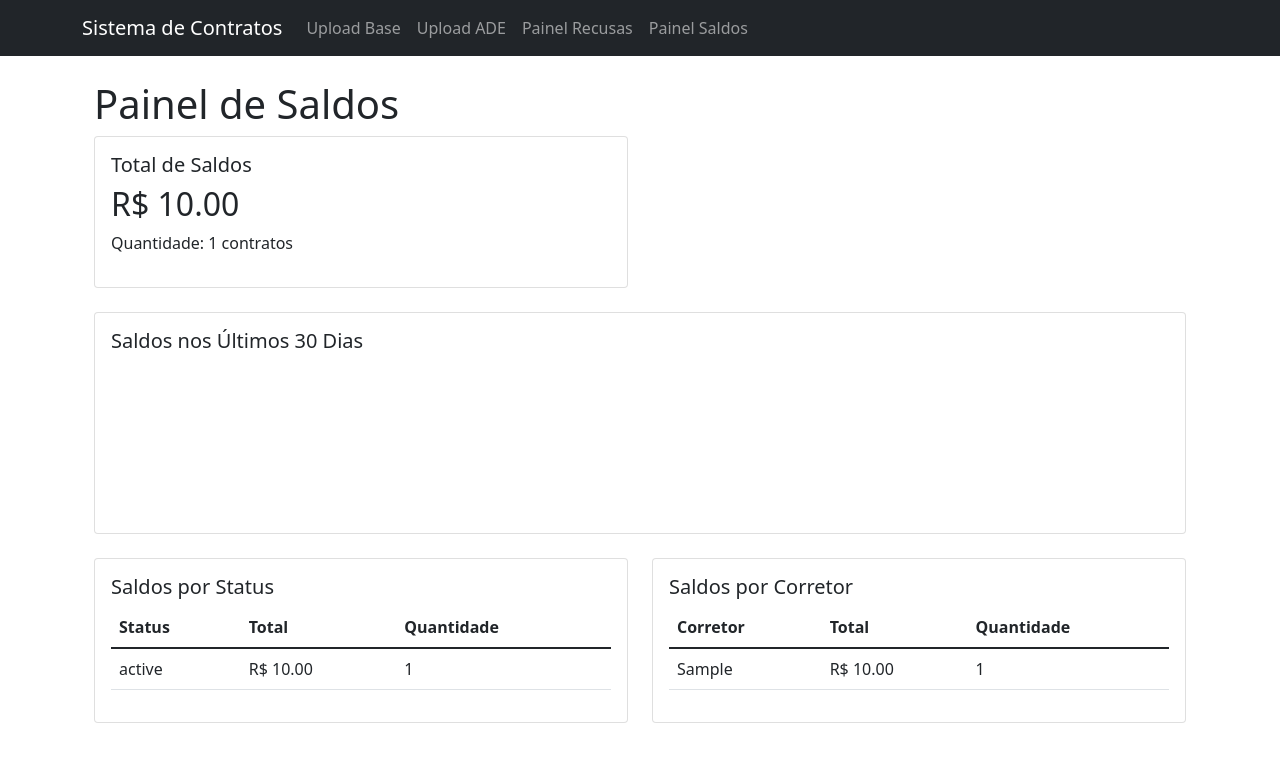
After one commit to alexandreserra1/excel_uploader, a Django app: page /dashboard/saldos/ in a window 1280 px wide. The commit adds this page. Shown: the top 762 px of the page. Run offline with Django 5.2, Linux system fonts and the light colour scheme; tables that the repository leaves empty hold one stand-in row (values such as "Sample post"); a map, chart or similar area stays blank.

Commit message:
Adicionado painéis de recusas e saldos, melhorado upload de arquivos

```diff
--- /dev/null
+++ b/myapp/dashboards/views.py
@@ -0,0 +1,68 @@
+from django.db.models import Count, Sum, Q
+from datetime import datetime, timedelta
+from ..models import Contrato
+
+def get_painel_recusas_data():
+    """
+    Retorna dados para o painel de recusas
+    """
+    hoje = datetime.now().date()
+    ultimos_30_dias = hoje - timedelta(days=30)
+
+    return {
+        'total_recusas': Contrato.objects.filter(status='Recusado').count(),
+        'recusas_hoje': Contrato.objects.filter(
+            status='Recusado',
+            data_inclusao__date=hoje
+        ).count(),
+        'recusas_por_status': Contrato.objects.filter(
+            status='Recusado'
+        ).values('status_do_contrato').annotate(
+            total=Count('id')
+        ).order_by('-total'),
+        'recusas_por_corretor': Contrato.objects.filter(
+            status='Recusado'
+        ).values('corretor').annotate(
+            total=Count('id')
+        ).order_by('-total'),
+        'grafico_recusas': Contrato.objects.filter(
+            status='Recusado',
+            data_inclusao__date__gte=ultimos_30_dias
+        ).values('data_inclusao__date').annotate(
+            total=Count('id')
+        ).order_by('data_inclusao__date')
+    }
+
+def get_painel_saldos_data():
+    """
+    Retorna dados para o painel de saldos
+    """
+    hoje = datetime.now().date()
+    ultimos_30_dias = hoje - timedelta(days=30)
+
+    return {
+        'total_saldos': Contrato.objects.filter(
+            valor_saldo__gt=0
+        ).aggregate(
+            total=Sum('valor_saldo'),
+            quantidade=Count('id')
+        ),
+        'saldos_por_status': Contrato.objects.filter(
+            valor_saldo__gt=0
+        ).values('status').annotate(
+            total=Sum('valor_saldo'),
+            quantidade=Count('id')
+        ).order_by('-total'),
+        'saldos_por_corretor': Contrato.objects.filter(
+            valor_saldo__gt=0
+        ).values('corretor').annotate(
+            total=Sum('valor_saldo'),
+            quantidade=Count('id')
+        ).order_by('-total'),
+        'grafico_saldos': Contrato.objects.filter(
+            valor_saldo__gt=0,
+            data_inclusao__date__gte=ultimos_30_dias
+        ).values('data_inclusao__date').annotate(
+            total=Sum('valor_saldo')
+        ).order_by('data_inclusao__date')
+    }
--- /dev/null
+++ b/myapp/templates/base.html
@@ -0,0 +1,42 @@
+<!DOCTYPE html>
+<html lang="pt-br">
+<head>
+    <meta charset="UTF-8">
+    <title>{% block title %}Sistema de Contratos{% endblock %}</title>
+    <link href="https://cdn.jsdelivr.net/npm/bootstrap@5.1.3/dist/css/bootstrap.min.css" rel="stylesheet">
+    <script src="https://cdn.jsdelivr.net/npm/chart.js"></script>
+</head>
+<body>
+    <nav class="navbar navbar-expand-lg navbar-dark bg-dark">
+        <div class="container">
+            <a class="navbar-brand" href="/">Sistema de Contratos</a>
+            <button class="navbar-toggler" type="button" data-bs-toggle="collapse" data-bs-target="#navbarNav">
+                <span class="navbar-toggler-icon"></span>
+            </button>
+            <div class="collapse navbar-collapse" id="navbarNav">
+                <ul class="navbar-nav">
+                    <li class="nav-item">
+                        <a class="nav-link" href="{% url 'upload-base-completa' %}">Upload Base</a>
+                    </li>
+                    <li class="nav-item">
+                        <a class="nav-link" href="{% url 'upload-atualizacao-ade' %}">Upload ADE</a>
+                    </li>
+                    <li class="nav-item">
+                        <a class="nav-link" href="{% url 'painel-recusas' %}">Painel Recusas</a>
+                    </li>
+                    <li class="nav-item">
+                        <a class="nav-link" href="{% url 'painel-saldos' %}">Painel Saldos</a>
+                    </li>
+                </ul>
+            </div>
+        </div>
+    </nav>
+
+    <div class="container mt-4">
+        {% block content %}{% endblock %}
+    </div>
+
+    <script src="https://cdn.jsdelivr.net/npm/bootstrap@5.1.3/dist/js/bootstrap.bundle.min.js"></script>
+    {% block extra_js %}{% endblock %}
+</body>
+</html>
--- /dev/null
+++ b/myapp/templates/dashboards/saldos.html
@@ -0,0 +1,121 @@
+{% extends 'base.html' %}
+
+{% block title %}Painel de Saldos{% endblock %}
+
+{% block content %}
+<div class="container mt-4">
+    <h1>Painel de Saldos</h1>
+
+    <!-- Cards com totais -->
+    <div class="row mb-4">
+        <div class="col-md-6">
+            <div class="card">
+                <div class="card-body">
+                    <h5 class="card-title">Total de Saldos</h5>
+                    <h2 class="card-text">R$ {{ total_saldos.total|floatformat:2 }}</h2>
+                    <p>Quantidade: {{ total_saldos.quantidade }} contratos</p>
+                </div>
+            </div>
+        </div>
+    </div>
+
+    <!-- Gráfico de saldos -->
+    <div class="row mb-4">
+        <div class="col-12">
+            <div class="card">
+                <div class="card-body">
+                    <h5 class="card-title">Saldos nos Últimos 30 Dias</h5>
+                    <canvas id="graficoSaldos"></canvas>
+                </div>
+            </div>
+        </div>
+    </div>
+
+    <!-- Tabelas -->
+    <div class="row">
+        <div class="col-md-6">
+            <div class="card">
+                <div class="card-body">
+                    <h5 class="card-title">Saldos por Status</h5>
+                    <table class="table">
+                        <thead>
+                            <tr>
+                                <th>Status</th>
+                                <th>Total</th>
+                                <th>Quantidade</th>
+                            </tr>
+                        </thead>
+                        <tbody>
+                            {% for saldo in saldos_por_status %}
+                            <tr>
+                                <td>{{ saldo.status }}</td>
+                                <td>R$ {{ saldo.total|floatformat:2 }}</td>
+                                <td>{{ saldo.quantidade }}</td>
+                            </tr>
+                            {% endfor %}
+                        </tbody>
+                    </table>
+                </div>
+            </div>
+        </div>
+        <div class="col-md-6">
+            <div class="card">
+                <div class="card-body">
+                    <h5 class="card-title">Saldos por Corretor</h5>
+                    <table class="table">
+                        <thead>
+                            <tr>
+                                <th>Corretor</th>
+                                <th>Total</th>
+                                <th>Quantidade</th>
+                            </tr>
+                        </thead>
+                        <tbody>
+                            {% for saldo in saldos_por_corretor %}
+                            <tr>
+                                <td>{{ saldo.corretor }}</td>
+                                <td>R$ {{ saldo.total|floatformat:2 }}</td>
+                                <td>{{ saldo.quantidade }}</td>
+                            </tr>
+                            {% endfor %}
+                        </tbody>
+                    </table>
+                </div>
+            </div>
+        </div>
+    </div>
+</div>
+
+<!-- JavaScript para o gráfico -->
+<script src="https://cdn.jsdelivr.net/npm/chart.js"></script>
+<script>
+document.addEventListener('DOMContentLoaded', function() {
+    const ctx = document.getElementById('graficoSaldos').getContext('2d');
+    new Chart(ctx, {
+        type: 'line',
+        data: {
+            labels: {{ grafico_saldos|safe }}.map(item => item.data_inclusao__date),
+            datasets: [{
+                label: 'Saldos por Dia',
+                data: {{ grafico_saldos|safe }}.map(item => item.total),
+                borderColor: 'rgb(75, 192, 192)',
+                tension: 0.1
+            }]
+        },
+        options: {
+            responsive: true,
+            scales: {
+                y: {
+                    beginAtZero: true,
+                    ticks: {
+                        callback: function(value) {
+                            return 'R$ ' + value.toLocaleString('pt-BR');
+                        }
+                    }
+                }
+            }
+        }
+    });
+});
+</script>
+{% endblock %}
--- a/myapp/urls.py
+++ b/myapp/urls.py
@@ -1,18 +1,18 @@
 # myapp/urls.py
 
 from django.urls import path
-from .views import (
-    ContratoListCreateView,
-    ContratoDetailView,
-    ContratoAdeDetailView,
-    upload_base_completa,
-    upload_atualizacao_ade,
-)
+from . import views
 
 urlpatterns = [
-    path('upload/', upload_base_completa, name='upload-base-completa'),
-    path('upload-atualizacao/', upload_atualizacao_ade, name='upload-atualizacao-ade'),
-    path('contratos/', ContratoListCreateView.as_view(), name='contrato-list'),
-    path('contratos/<int:pk>/', ContratoDetailView.as_view(), name='contrato-detail'),
-    path('contratos/ade/<str:ade>/', ContratoAdeDetailView.as_view(), name='contrato-ade-detail'),
+    # Página inicial (Upload)
+    path('', views.upload_base_completa, name='upload-base-completa'),
+    path('upload-atualizacao/', views.upload_atualizacao_ade, name='upload-atualizacao-ade'),
+
+    # Exportação
+    path('export/excel/', views.export_contratos_excel, name='export-excel'),
+    path('export/matriz-diaria/', views.export_matriz_diaria, name='export-matriz'),
+
+    # Painéis
+    path('dashboard/recusas/', views.painel_recusas, name='painel-recusas'),
+    path('dashboard/saldos/', views.painel_saldos, name='painel-saldos'),
 ]
--- a/myapp/views.py
+++ b/myapp/views.py
@@ -20,6 +20,10 @@ from django.utils.decorators import method_decorator
 from django.views.decorators.cache import cache_page
 from django_filters import rest_framework as filters
 from django.db.models import Q
+from django.db.models import Count, Sum
+from rest_framework.decorators import api_view
+from .dashboards.views import get_painel_recusas_data, get_painel_saldos_data
+from .exports import export_to_excel, export_matriz_diaria
 
 # View para upload da base completa
 def upload_base_completa(request):
@@ -309,3 +313,32 @@ class ContratoAdeDetailView(APIView):
             else:
                 return Response(serializer.errors, status=status.HTTP_400_BAD_REQUEST)
         return Response({"message": "Contratos atualizados com sucesso."}, status=status.HTTP_200_OK)
+
+@api_view(['GET'])
+def export_contratos_excel(request):
+    """
+    Endpoint para exportar todos os contratos para Excel
+    """
+    queryset = Contrato.objects.all()
+    return export_to_excel(queryset)
+
+@api_view(['GET'])
+def export_matriz_diaria(request):
+    """
+    Endpoint para exportar a matriz diária
+    """
+    return export_matriz_diaria()
+
+def painel_recusas(request):
+    """
+    View para renderizar o painel de recusas
+    """
+    data = get_painel_recusas_data()
+    return render(request, 'dashboards/recusas.html', data)
+
+def painel_saldos(request):
+    """
+    View para renderizar o painel de saldos
+    """
+    data = get_painel_saldos_data()
+    return render(request, 'dashboards/saldos.html', data)
```
Also changed, not shown: myapp/exports.py (added, +51 -0 lines), myapp/templates/dashboards/base_dashboard.html (added, +19 -0 lines), myapp/templates/dashboards/recusas.html (added, +119 -0 lines), myapp/templates/upload.html (+34 -15 lines), myapp/dashboards/__init__.py (added).
